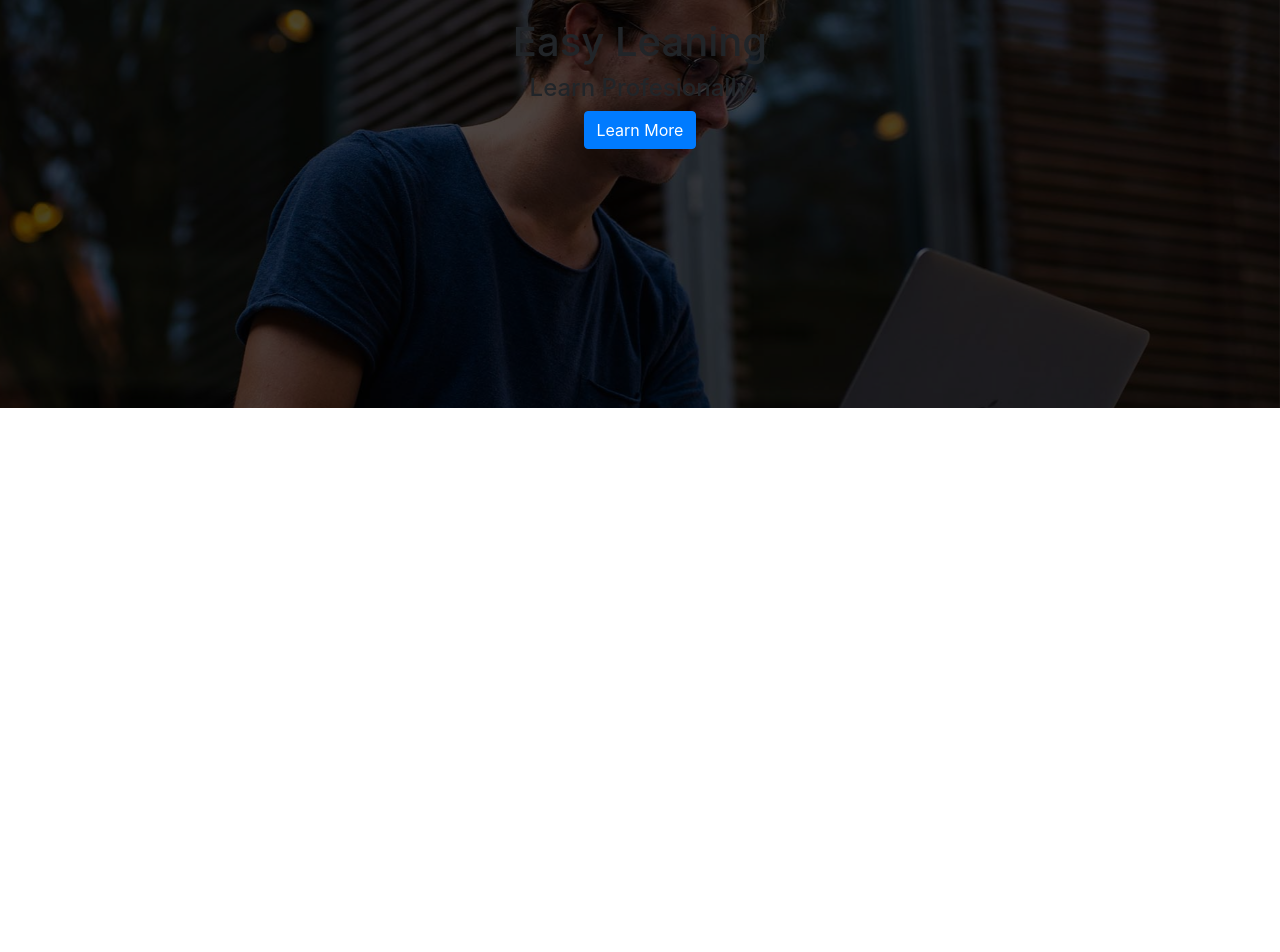
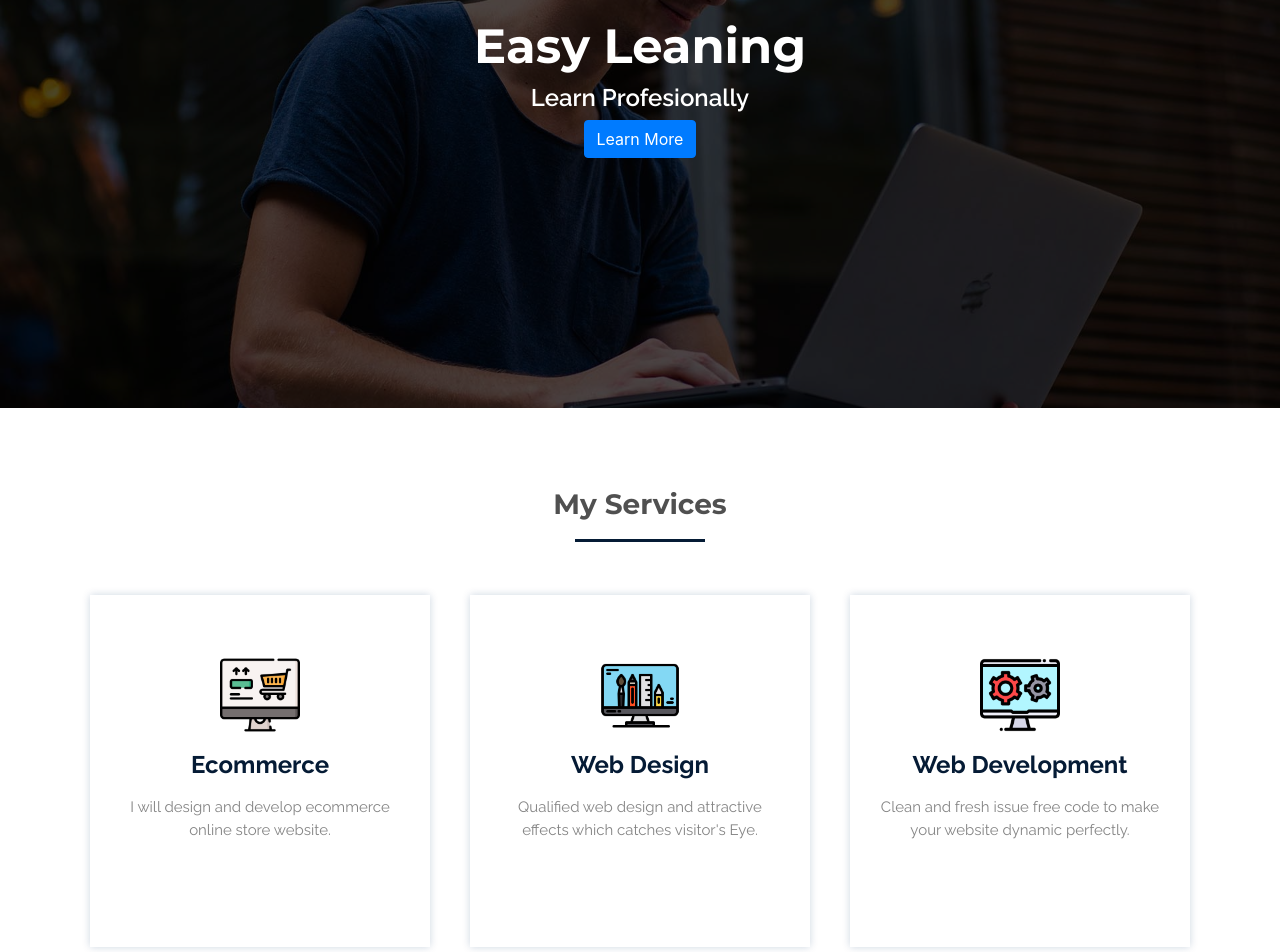
Before and after one commit to kodaishiotsuki/EasyLeaning_frontend, a React (Create React App) app: page / in a window 1280 px wide. Shown: the part 142-1094 px from the top of the page. Before the commit the page ends 800 px from the top, so only its background shows below. Built offline with nearby package versions, Linux system fonts and the light colour scheme; a web font is replaced by a local one.

Commit message:
servicesコンポーネント

```diff
--- a/src/App.js
+++ b/src/App.jsx
@@ -1,10 +1,12 @@
 import React from "react";
+import Services from "./components/Services/Services";
 import TopBanner from "./components/TopBanner/TopBanner";
 
 function App() {
   return (
     <div>
       <TopBanner />
+      <Services />
     </div>
   );
 }
--- a/src/assets/css/custom.css
+++ b/src/assets/css/custom.css
@@ -17,3 +17,80 @@
 .topContent{
   margin-top: 10em;
 }
+
+.topTitle{
+  font-family: 'Montserrat', sans-serif;
+  font-weight: 700;
+  color: #ffffff;
+  font-size: 48px;
+}
+
+.topSubTitle{
+  font-family: 'Raleway', sans-serif;
+    font-weight: 600;
+    color: #ffffff;
+    font-size: 24px;
+}
+
+.ecommerceIcon{
+  height: 80px;
+  width: 80px;
+}
+
+.designIcon{
+  height: 80px;
+  width: 80px;
+}
+
+.webIcon{
+  height: 80px;
+  width: 80px;
+}
+
+.serviceCard{
+  margin: 5px 5px 5px 5px;
+  height: 22rem;
+  padding: 60px 30px 60px 30px;
+  box-shadow: 0 0  8px 0 rgb(4, 55,105,0.2);
+}
+
+.serviceCard:hover{
+  margin: 5px 5px 5px 5px;
+  height: 22rem;
+  padding: 60px 30px 60px 30px;
+  box-shadow: 0 0  20px 0 rgb(4, 55,105,0.2);
+  cursor: pointer;
+}
+
+.serviceName{
+  color: #051b35;
+  margin-top: 1rem;
+  font-family: 'Raleway', sans-serif;
+  font-size: 24px;
+  font-weight: 700;
+}
+
+.serviceDescription{
+  color: #858585;
+    margin-top: 1rem;
+    font-family: 'Raleway', sans-serif;
+    font-size: 15px;
+    font-weight: 400;
+}
+
+.ServiceMainTitle{
+  color: #505050;
+  margin-top: 5rem;
+  margin-bottom: 3rem;
+  font-family: 'Montserrat', sans-serif;
+  font-weight: 700;
+  font-size: 28px;
+}
+
+.button{
+  background: #051b35 none repeat scroll 0 0;
+  height: 3px;
+  width: 130px;
+  margin: -1.9rem auto 0;
+  margin-bottom: 3rem;
+}
--- /dev/null
+++ b/src/components/Services/Services.jsx
@@ -0,0 +1,52 @@
+import React from "react";
+import { Col, Container, Row } from "react-bootstrap";
+import designIcon from "../../assets/Image/design.png";
+import ecommerceIcon from "../../assets/Image/ecommerce.png";
+import webIcon from "../../assets/Image/web.png";
+// import "../../assets/css/bootstrap.min.css";
+
+
+const Services = () => {
+  return (
+    <>
+      <Container className="text-center">
+        <h1 className="ServiceMainTitle">My Services</h1>
+        <div className="button"></div>
+
+        <Row>
+          <Col lg={4} md={6} sm={12}>
+            <div className='serviceCard text-center'>
+              <img className='ecommerceIcon' src={ecommerceIcon} alt='' />
+              <h2 className='serviceName'>Ecommerce</h2>
+              <p className='serviceDescription'>
+                I will design and develop ecommerce online store website.
+              </p>
+            </div>
+          </Col>
+          <Col lg={4} md={6} sm={12}>
+            <div className='serviceCard text-center'>
+              <img className='designIcon' src={designIcon} alt='' />
+              <h2 className='serviceName'>Web Design</h2>
+              <p className='serviceDescription'>
+                Qualified web design and attractive effects which catches
+                visitor's Eye.
+              </p>
+            </div>
+          </Col>
+          <Col lg={4} md={6} sm={12}>
+            <div className='serviceCard text-center'>
+              <img className='webIcon' src={webIcon} alt='' />
+              <h2 className='serviceName'>Web Development</h2>
+              <p className='serviceDescription'>
+                Clean and fresh issue free code to make your website dynamic
+                perfectly.
+              </p>
+            </div>
+          </Col>
+        </Row>
+      </Container>
+    </>
+  );
+};
+
+export default Services;
--- a/src/components/TopBanner/TopBanner.jsx
+++ b/src/components/TopBanner/TopBanner.jsx
@@ -11,8 +11,8 @@ const TopBanner = () => {
           <Container className='topContent'>
             <Row>
               <Col className='text-center'>
-                <h1>Easy Leaning</h1>
-                <h4>Learn Profesionally</h4>
+                <h1 className='topTitle'>Easy Leaning</h1>
+                <h4 className="topSubTitle">Learn Profesionally</h4>
                 <Button variant='primary'>Learn More</Button>
               </Col>
             </Row>
```
Also changed, not shown: src/logo.svg (deleted).
